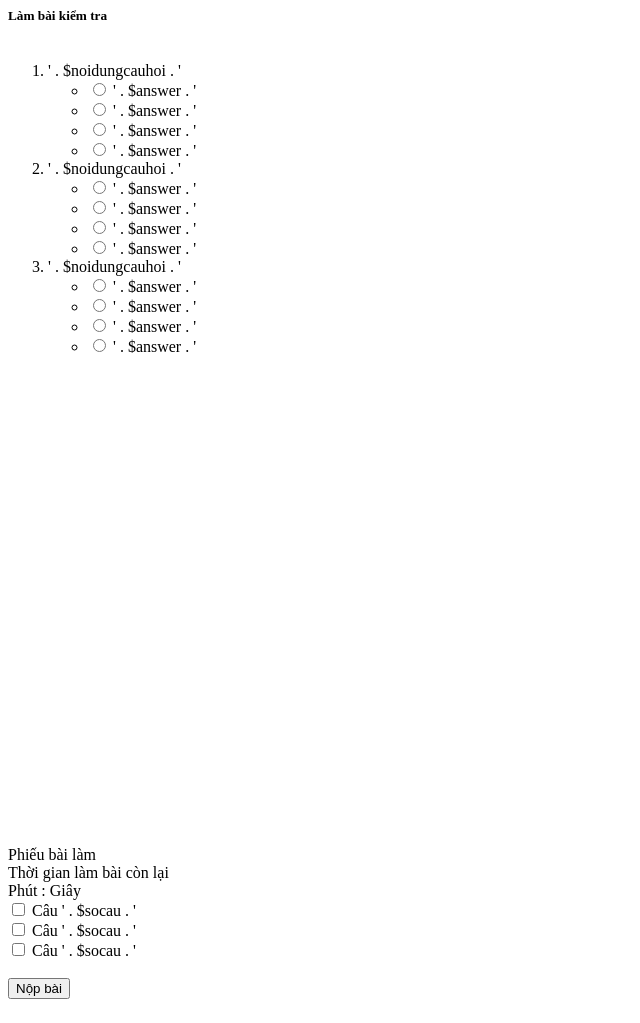
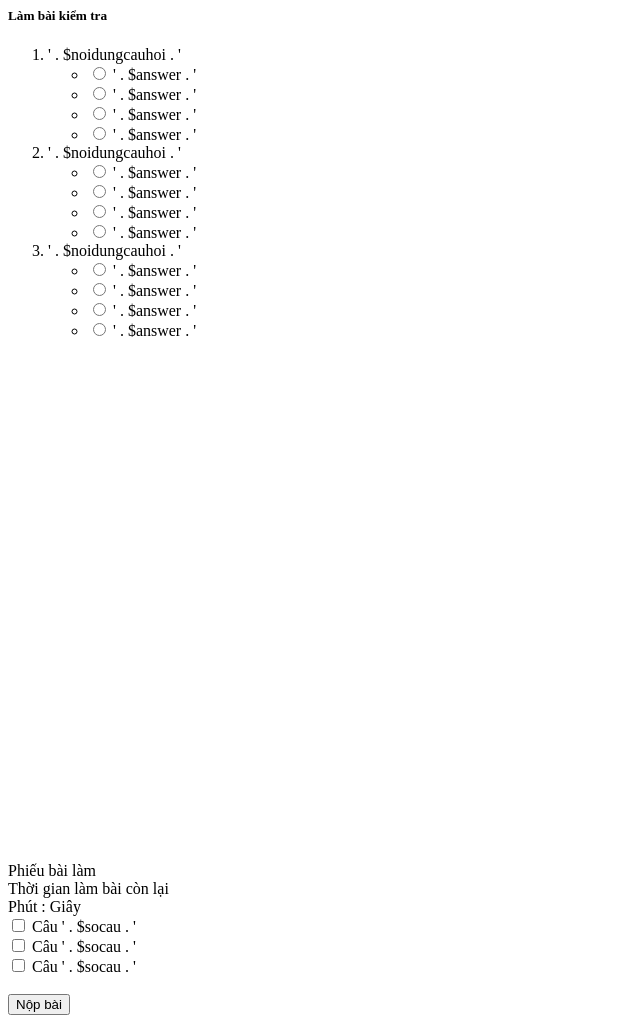
Before and after one commit to nttrung5122/doAnWeb2, a PHP site: page /pageBailam.php in a window 1280 px wide. Shown: the whole page, without its empty margins (0-640 px from the left). Before the commit the page ends 999 px from the top, so only its background shows below. Run offline with PHP 8.4, Linux system fonts and the light colour scheme.

Commit message:
fix giao dien lam bai

```diff
--- a/View/_partial/TrangLamBai/pageBailam.php
+++ b/View/_partial/TrangLamBai/pageBailam.php
@@ -12,11 +12,12 @@
             <div class="modal-header">
                 <h5 class="modal-title" id="lable_DoTest">Làm bài kiểm tra</h5>
             </div>
-            <div class="modal-body bg-dark">
+            <div class="modal-body bg-light">
                 <div class="container bg-light  ">
                     <div class="row align-items-start">
-                        <div class="col" style="height: 800px; overflow-y: scroll;">
-                            <ol class="list-group list-group-numbered list-group-flush" id="deThi">
+                        <div class="col">
+                            <!-- Chỉnh scroll o day -->
+                            <ol class="list-group list-group-numbered list-group-flush shadow-sm" id="deThi" style="height: 800px; overflow-y: scroll;">
                                 <li class="list-group-item d-flex justify-content-between align-items-start">
                                     <div class="ms-2 me-auto">
                                         <div class="fw-bold">' . $noidungcauhoi . '</div>
@@ -90,7 +91,7 @@
                         </div>
                         <div class="col-4">
                             <div class="d-grid gap-2 col-6 mx-auto mb-3 text-center">
-                                <div class="p-2 fw-bold fs-4 bg-primary bg-gradient bg-opacity-75 text-white rounded-2 shadow-sm mt-2">Phiếu bài làm</div>
+                                <div class="p-2 fs-5 bg-primary bg-gradient text-white rounded-2 shadow-sm mt-2">Phiếu bài làm</div>
                             </div>
                             <div class="fw-bold fs-5 mb-5 text-center">Thời gian làm bài còn lại
                                 <div>
@@ -98,7 +99,7 @@
                                     <span id="s">Giây</span>
                                 </div>
                             </div>
-                            <div class="row row-cols-3 g-3 mx-auto bg-white shadow-sm  " id="phieuLamBai">
+                            <div class="row row-cols-3 g-3 mx-auto bg-white shadow-sm" id="phieuLamBai">
                                 <div class="col">
                                     <div class="form-check">
                                         <input class="form-check-input" type="checkbox" value="" id="122" onclick="return false;">
@@ -127,7 +128,7 @@
                             <br>
                             <div class="d-grid gap-2 col-3 mx-auto">
                                 <input type="hidden" name="" id="idTest" value="">
-                                <button class="btn btn-success fs-5" type="button" onclick="submitTest()">Nộp bài</button>
+                                <button class="btn btn-success" type="button" onclick="submitTest()">Nộp bài</button>
                             </div>
                         </div>
                     </div>
```
